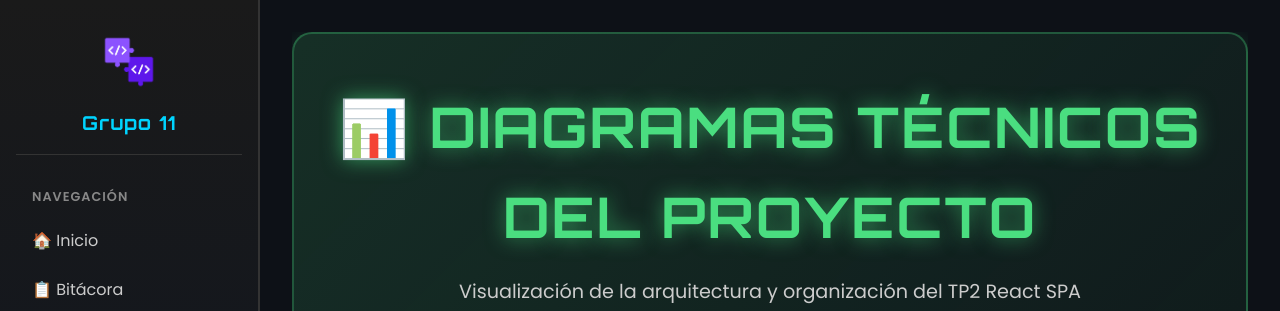
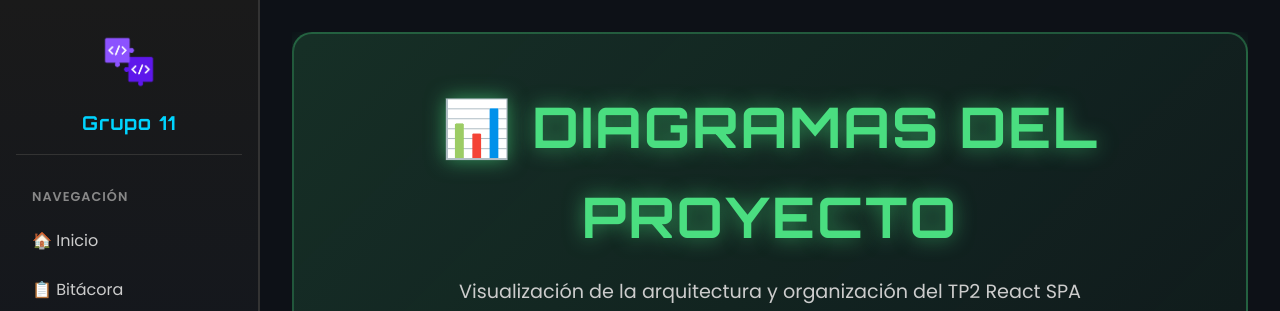
Before and after one commit to micakn/TP2-Front-Grupo11., a React (Vite) app: page /diagramas in a window 1280 px wide. Shown: the top 311 px of the page. Built offline with nearby package versions, Linux system fonts and the light colour scheme.

Commit message:
Update Diagramas.jsx

```diff
--- a/src/pages/Diagramas.jsx
+++ b/src/pages/Diagramas.jsx
@@ -7,7 +7,7 @@ export default function Diagramas() {
   return (
     <div className="diagramas">
       <HeroSection
-  title="📊 Diagramas Técnicos del Proyecto"
+  title="📊 Diagramas del Proyecto"
   subtitle="Visualización de la arquitectura y organización del TP2 React SPA"
   accentColor="#4ade80"
 />
```
